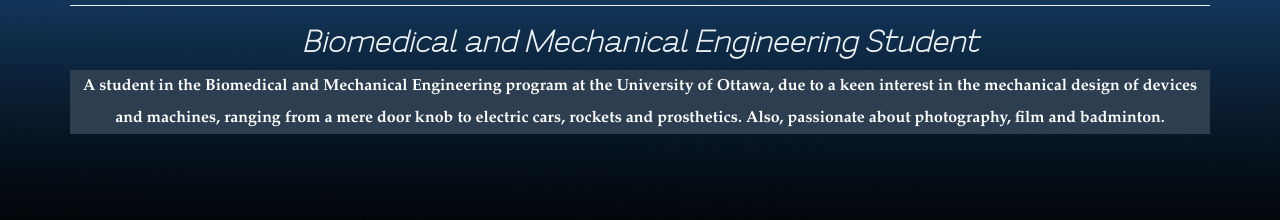
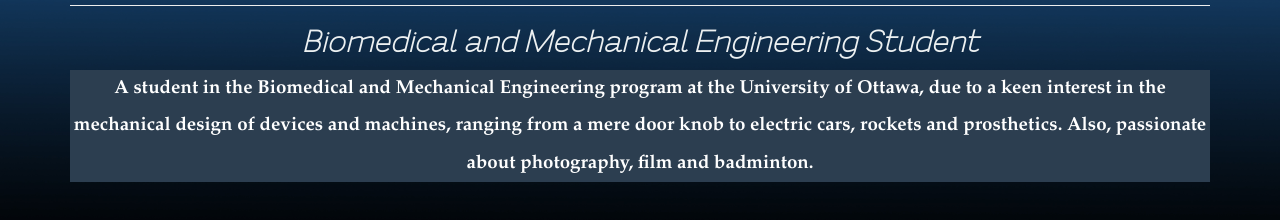
Before and after one commit to nibrasmsha/nibrasmsha.github.io, a plain HTML site: page index.html in a window 1280 px wide. Shown: the part 580-800 px from the top of the page. Drawn offline with nearby package versions, Linux system fonts and the light colour scheme; some icons are missing.

Commit message:
Update style.css

```diff
--- a/css/style.css
+++ b/css/style.css
@@ -123,7 +123,7 @@
 
 p{
 	font-family: Baskerville, "Baskerville Old Face", "Goudy Old Style", Garamond, "Times New Roman", serif;
-	font-size: 16px;
+	font-size: 0.25em;
 	color: #ffffff;
 	font-weight: 900;
 	line-height: 2.0;
```
